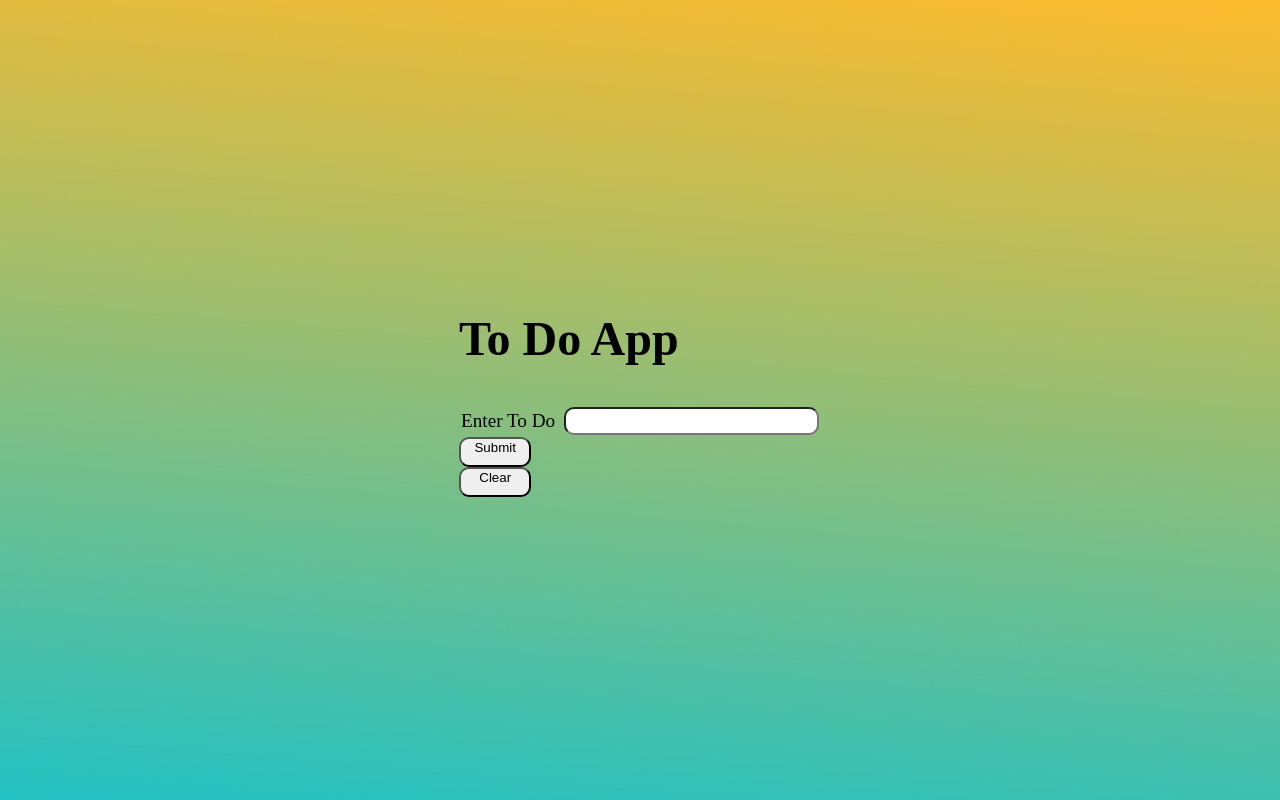
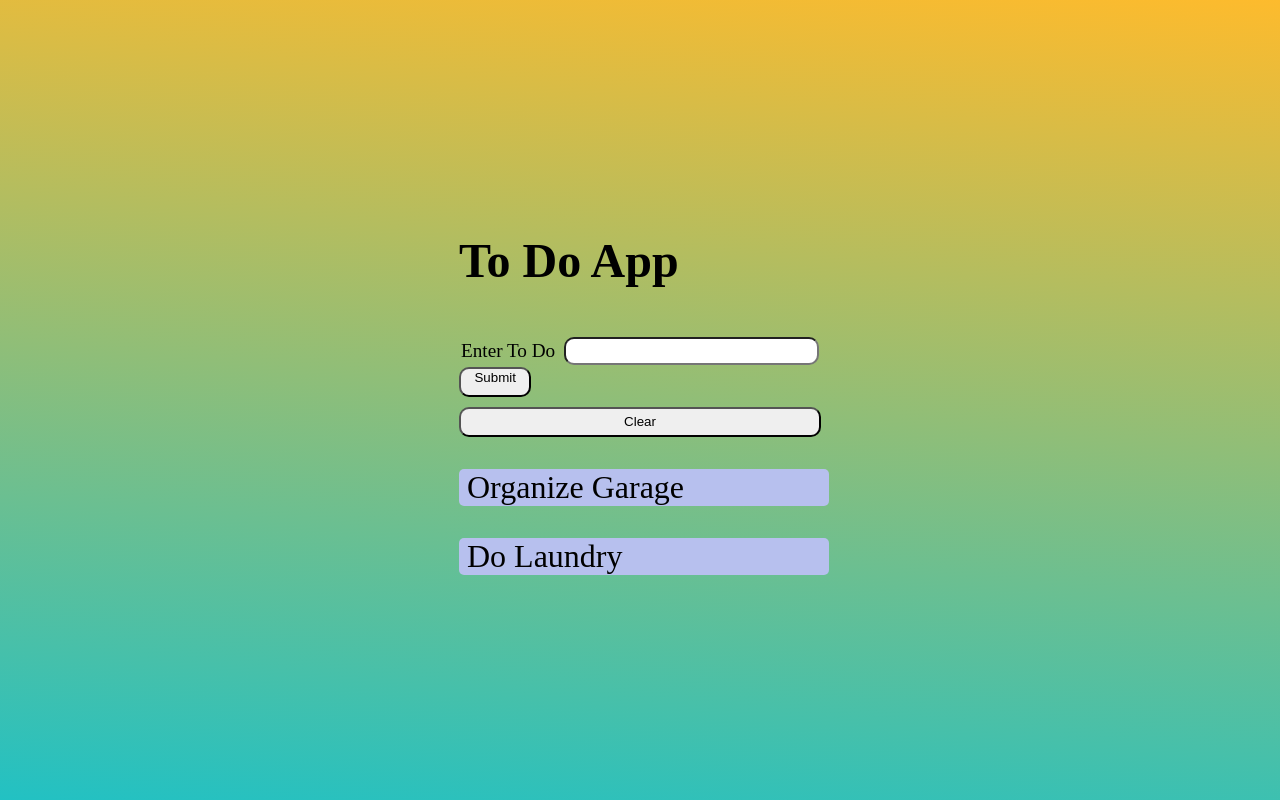
Before and after one commit to bloominstituteoftechnology/reducer-todo, a React (Create React App) app: page / in a window 1280 px wide. Built offline with nearby package versions, Linux system fonts and the light colour scheme; a web font is replaced by a local one.

Commit message:
refactored reducer and rendered components on browser"

```diff
--- a/src/App.js
+++ b/src/App.js
@@ -1,7 +1,7 @@
 import React from 'react';
-import TodoForm from './components/TodoForm';
 import TodoList from './components/TodoList';
 import './App.css';
+
 
 
 function App() {
@@ -11,8 +11,9 @@ function App() {
     <div className="App">
     <h2>To Do App</h2>
 
-     <TodoForm />
      <TodoList />
+
+
 
     </div>
   );
--- a/src/components/Todo.js
+++ b/src/components/Todo.js
@@ -1,18 +1,26 @@
-import React from 'react';
-import TodoList from './TodoList';
+import React from "react";
+import {TOGGLE_TODO} from '../reducers/reducer';
 
 
+function Todo({ todo, dispatch }) {
+  const toggleCompleted = () => {
+    dispatch({
+      type: TOGGLE_TODO,
+      payload: todo.id
+    });
+  };
 
-const Todo = () => {
+  return (
+    <>
+      <div
+        onClick={toggleCompleted}
+        className={`task${todo.completed ? "completed" : ""}`}
+        style={{ textDecoration: todo.completed ? "line-through" : "" }}
+      >
+        <p>{todo.item}</p>
+      </div>
+    </>
+  );
+}
 
-
-
-return (
-    <div>
-
-        <TodoList />
-
-    </div>
-)
-}
 export default Todo;
--- a/src/components/TodoForm.js
+++ b/src/components/TodoForm.js
@@ -1,5 +1,7 @@
 import React, { useState, useReducer } from "react";
 import { initialState, taskReducer } from '../reducers/reducer';
+import { ADD_TODO, DELETE_TODO  } from '../reducers/reducer';
+
 
 
 
@@ -11,23 +13,26 @@ const handleChanges = event => {
     setTodo(event.target.value);
 };
 
-const handleSubmit = event => {
+const submitForm = event => {
     event.preventDefault();
-    dispatch({ type: "ADD_TODO", payload: todo || state.todo })
-    dispatch({ type: "TOGGLE_TODO"});
-    setTodo(" ");
+    dispatch({
+        type: ADD_TODO,
+        payload: todo
+      });
+      setTodo("");
 };
 
 const handleDelete = event => {
     event.preventDefault();
-    dispatch({ type: "DELETE_TODO" });
+    dispatch({ type: DELETE_TODO });
 };
 
 
 
 return (
-        <form onSubmit={handleSubmit}>
-            <label className="search-text"htmlFor= "task">Enter To Do {state.todo}</label>
+        <form onSubmit={submitForm}>
+
+            <label className="search-text"htmlFor= "todo">Enter To Do {state.todo}</label>
             <input
             className="search-text"
             type="text"
@@ -36,8 +41,8 @@ return (
             onChange={handleChanges}
             />
 
-            <button className="submit-btn" >Submit</button>
-            <button className="submit-btn" onClick = {handleDelete} >Clear</button>
+            <button className="submit-btn">Submit</button>
+            <button className="delete-btn" onClick = {handleDelete} >Clear</button>
         </form>
         )
 }
--- a/src/components/TodoList.js
+++ b/src/components/TodoList.js
@@ -1,22 +1,22 @@
-import React, {useState} from 'react';
-import { initialState } from '../reducers/reducer';
+import React, { useReducer } from "react";
+import { taskReducer, initialState } from "../reducers/reducer";
+import Todo from "./Todo";
+import TodoForm from "./TodoForm";
+
 
 const TodoList = () => {
+  const [state, dispatch] = useReducer(taskReducer, initialState);
 
-const [item] = useState (initialState);
 
-  const handleChange = () => {};
+
   return (
     <div className="list">
-      {item.map(task => (
-        <p key={task.id}>
-          <label type="text"
-              onChange={handleChange}>
-            {task.task}
-          </label>
-        </p>
-      ))}
+     <TodoForm dispatch={dispatch} />
+      {state.map(todo => {
+        return <Todo key={todo.id} todo={todo} dispatch={dispatch} />;
+      })}
     </div>
   );
 };
+
 export default TodoList;
--- a/src/reducers/reducer.js
+++ b/src/reducers/reducer.js
@@ -1,45 +1,42 @@
+
 
 export const initialState = [
     {
-      todo: 'Organize Garage',
+      item: 'Organize Garage',
       completed: false,
       id: 1
 
     },
     {
-      todo: 'Do Laundry',
+      item: 'Do Laundry',
       completed: false,
       id: 2
     },
   ];
 
-const ADD_TODO = 'ADD_TODO';
-const TOGGLE_TODO = 'TOGGLE_TODO';
-const DELETE_TODO = 'DELETE_TODO';
+export const ADD_TODO = 'ADD_TODO';
+export const TOGGLE_TODO = 'TOGGLE_TODO';
+export const DELETE_TODO = 'DELETE_TODO';
 
 
-  export const taskReducer = (state, action) =>{
+  export const taskReducer = (state= initialState, action) =>{
     switch (action.type) {
       case ADD_TODO:
-        return {
-         ...state, addTodo: action.payload
+        return [
+          ...state,
+          { item: action.payload, completed: false, id: Date.now() }
+        ];
+      case TOGGLE_TODO:
+      return state.map(todo => {
+        if (todo.id === action.payload) {
+          return { ...todo, completed: !todo.completed };
+        }
+        return todo;
+      });
+      case DELETE_TODO:
+        return state.filter(todo => !todo.completed);
+    default:
+      return state;
 
-        };
-      case TOGGLE_TODO:
-       return {
-         ...state, completed: !initialState.completed
-
-       };
-      case DELETE_TODO:
-        return state.map(todo => {
-          if (todo.id === action.id) {
-            return { ...state, complete: false };
-          } else {
-            return state;
-          }
-        });
-
-      default:
-      return state;
     }
   };
```
